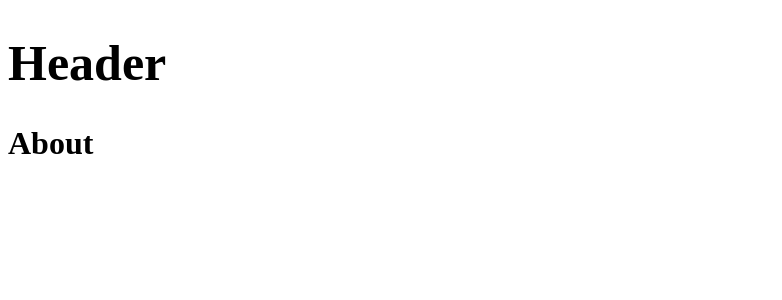
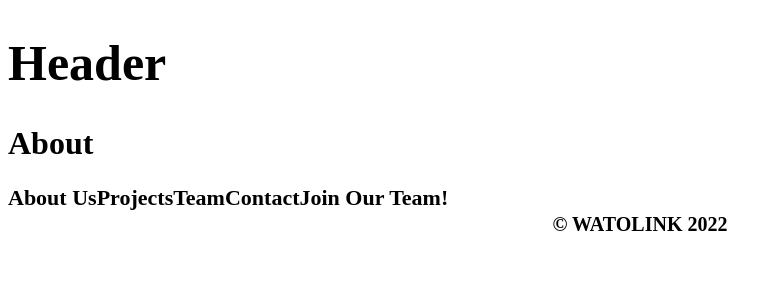
Before and after one commit to WATOLINK/main-website, a Next.js app: page /about in a window 1280 px wide. Shown: the top 300 px of the page, without its empty margins (0-782 px from the left). Built offline with nearby package versions, Linux system fonts and the light colour scheme.

Commit message:
Updating middleware with absolute url

```diff
--- /dev/null
+++ b/components/Footer.js
@@ -0,0 +1,58 @@
+import styled from 'styled-components'
+import useWindowSize from './WindowDimensions'
+
+const StyledCopyright = styled.div`
+    width: 340px;
+    height: 30px;
+    box-sizing: border-box;
+    display:table-cell;
+    text-align: center;
+    vertical-align: middle;
+    position: absolute;
+    left: 50%;
+    transform: translate(-50%);
+    color: #000000;
+    font-size: 20px;
+    font-weight: bold;
+    font-family: Poppins;
+`
+
+const StyledMenuItems = styled.div`
+    height: 30px;
+    box-sizing: border-box;
+    display:table-cell;
+    vertical-align: middle;
+    color: #000000;
+    font-size: 22px;
+    font-weight: bold;
+    font-family: Poppins;
+`
+
+const StyledMenu = styled.div`
+
+`
+
+export function Copyright() {
+    return <StyledCopyright> &copy; WATOLINK 2022 </StyledCopyright>
+}
+
+export function DefaultFooter() {
+    return (
+        <div>
+            <StyledMenuItems> About Us </StyledMenuItems>
+            <StyledMenuItems> Projects </StyledMenuItems>
+            <StyledMenuItems> Team </StyledMenuItems>
+            <StyledMenuItems> Contact </StyledMenuItems>
+            <StyledMenuItems> Join Our Team! </StyledMenuItems>
+            <Copyright />
+        </div>
+    )
+}
+
+export function Footer() {
+    return (
+        <div>
+            <DefaultFooter />
+        </div>
+    )
+}
--- a/pages/about.js
+++ b/pages/about.js
@@ -1,6 +1,7 @@
 import Head from 'next/head'
 import Image from 'next/image'
 import Header from '../components/Header'
+import { Footer } from '../components/Footer'
 
 export default function About() {
     return (
@@ -14,6 +15,7 @@ export default function About() {
             </Head>
             <Header />
             <h1>About</h1>
+            <Footer />
         </div>
     )
 }
```
Also changed, not shown: middleware.js (+4 -3 lines).
